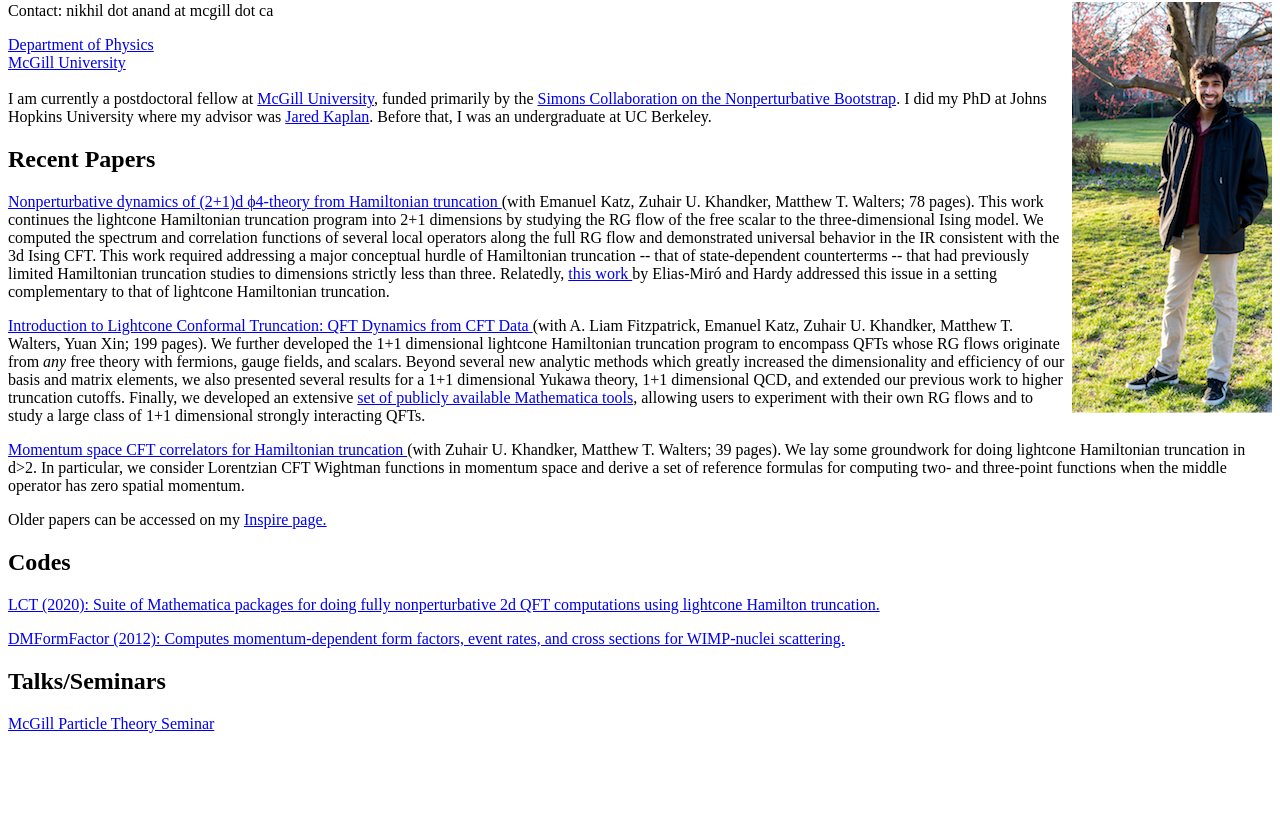
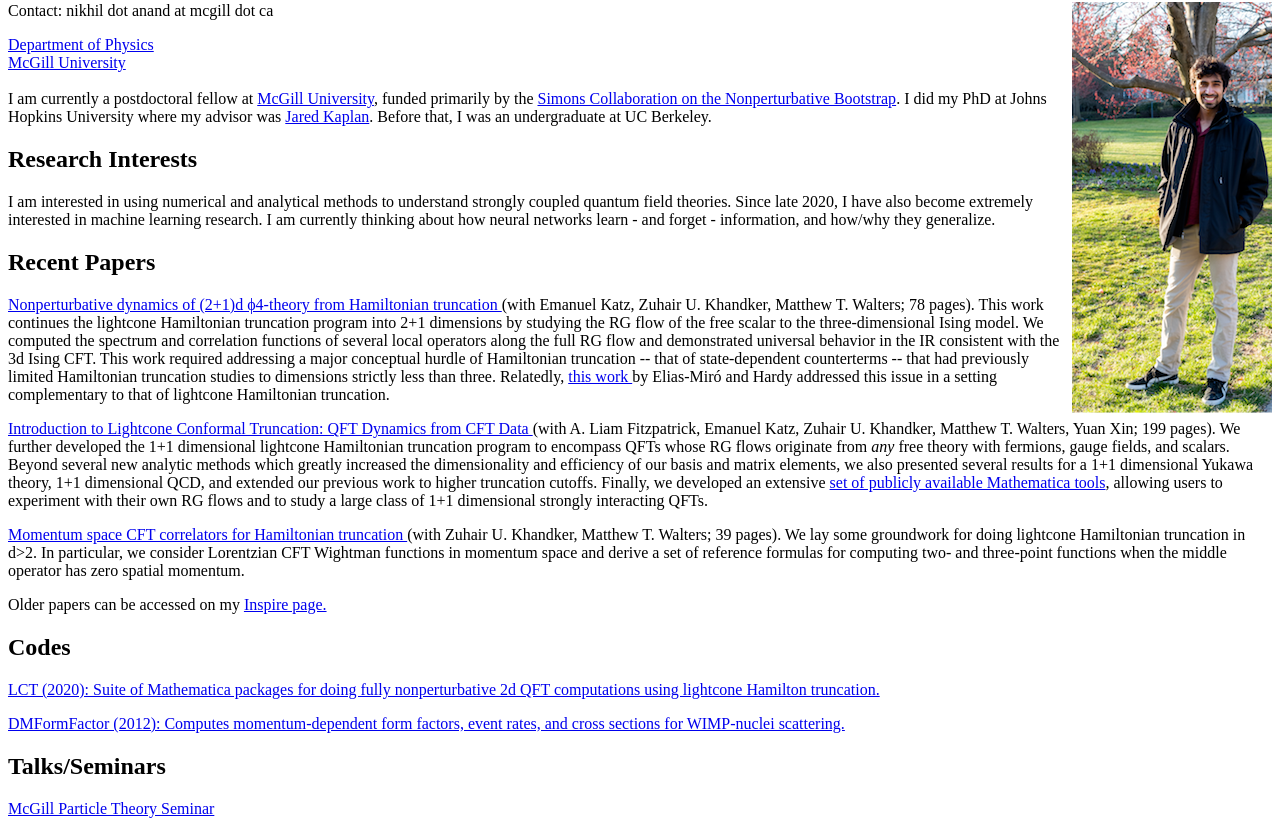
Before and after one commit to nikhilanand91/nanand.github.io, a plain HTML site: page index.html in a window 1280 px wide. Shown: the part 64-898 px from the top of the page. Before the commit the page ends 813 px from the top, so only its background shows below. Drawn offline with Linux system fonts and the light colour scheme.

Commit message:
Update index.html

```diff
--- a/index.html
+++ b/index.html
@@ -16,7 +16,10 @@
 	<br>
 	I am currently a postdoctoral fellow at <a href="http://math.stanford.edu/"> McGill University</a>, funded primarily by the <a href="https://bootstrapcollaboration.com/"> Simons Collaboration on the Nonperturbative Bootstrap</a>. I did my PhD at Johns Hopkins University where my advisor was <a href="https://sites.krieger.jhu.edu/jared-kaplan/">Jared Kaplan</a>. Before that, I was an undergraduate at UC Berkeley.</p>
 
+<h2>
+	Research Interests</h2>
 
+I am interested in using numerical and analytical methods to understand strongly coupled quantum field theories. Since late 2020, I have also become extremely interested in machine learning research. I am currently thinking about how neural networks learn - and forget - information, and how/why they generalize.
 
 <h2>
 	Recent Papers</h2>
```
